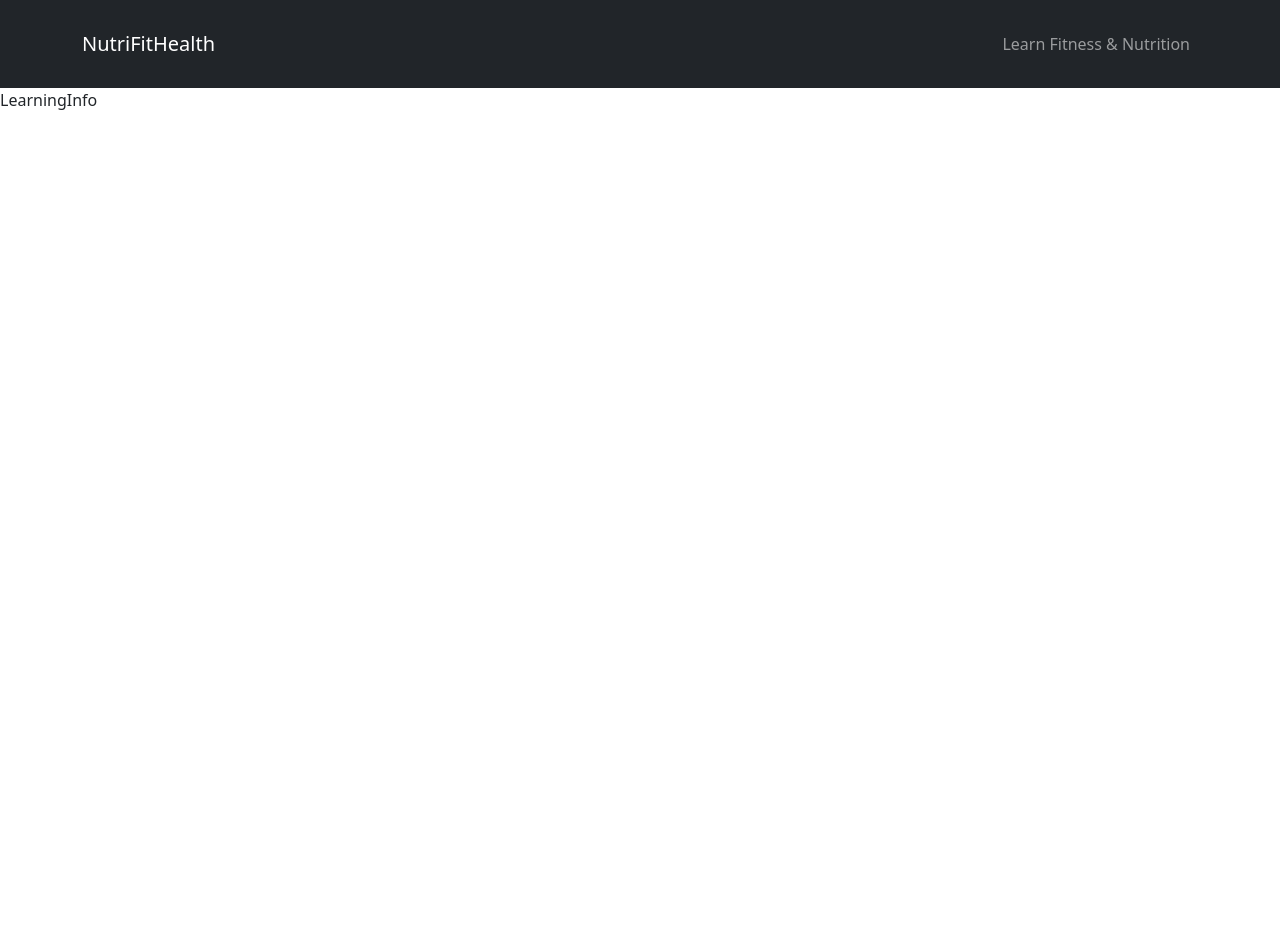
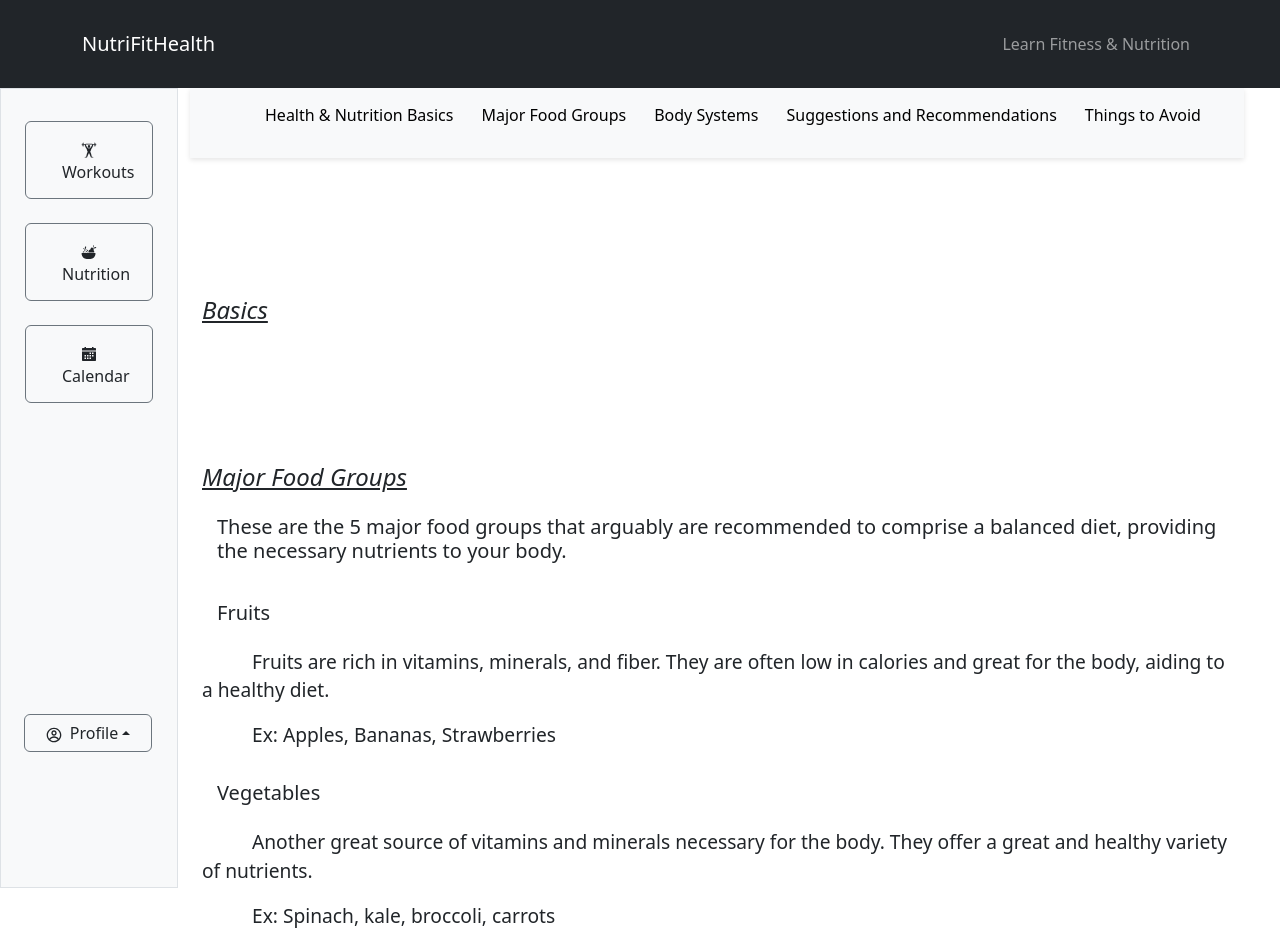
Before and after one commit to iHoopcs/CSC-490---Health-Care-Management-System, a React (Create React App) app in the folder client/: page /learning-info in a window 1280 px wide. Shown: the top 952 px of the page. Before the commit the page ends 800 px from the top, so only its background shows below. Built offline with nearby package versions, Linux system fonts and the light colour scheme.

Commit message:
Added to learning info

```diff
--- /dev/null
+++ b/client/src/pages/Learning/Learning-Info/LearningInfo.css
@@ -0,0 +1,41 @@
+ul {
+    list-style-type: none;
+    display: flex;
+    justify-content: space-evenly;
+}
+
+/*targets <li><a> inside ul*/
+ul > li a {
+    color: black;
+}
+
+ul > li a:hover {
+    color: blue;
+}
+
+div > h4 {
+    font-style: italic;
+    font-weight: lighter;
+    text-decoration: underline;
+}
+
+div > p {
+    font-size: larger;
+    text-indent: 50px;
+}
+
+div > h5 {
+    padding: 15px;
+}
+
+#sub-header {
+    background-color: #f8f9fa; /* Background color */
+    padding: 15px; /* Padding for spacing */
+    box-shadow: 0 2px 5px rgba(0, 0, 0, 0.1); /* Optional shadow */
+}
+
+.header-content {
+    padding-top: 90px;
+    margin-top: -90px;
+
+}
--- a/client/src/pages/Learning/Learning-Info/LearningInfo.js
+++ b/client/src/pages/Learning/Learning-Info/LearningInfo.js
@@ -1,7 +1,111 @@
 import React from 'react'
+import { SideBar } from '../../../components/dashboard-sidebar/SideBar'
+import './LearningInfo.css';
 
 export const LearningInfo = () => {
   return (
-    <div>LearningInfo</div>
+    <>
+      <div className='container-fluid'>
+        <div className='row w-100' style={{ height: '100vh' }}>
+          <div className='col-sm-auto'>
+              <SideBar />
+          </div>
+
+          <div className='col'>
+            {/**/}
+            <div id='sub-header' >
+              <ul>
+                <li><a href='#Basics'>Health & Nutrition Basics</a></li>
+                <li><a href='#FoodGroups'>Major Food Groups</a></li>
+                <li><a href='#BodySystems'>Body Systems</a></li>
+                <li><a href='#SuggestAndRecommend'>Suggestions and Recommendations</a></li>
+                <li><a href='#Avoid'>Things to Avoid</a></li>
+              </ul>
+            </div>
+
+            <div className='container-fluid'>
+              <div id='Basics' className='mb-5 mt-5 header-content'>
+                <h4>Basics</h4>
+              </div>
+
+              <div id='FoodGroups' className='mb-5 mt-5 header-content'>
+                <h4>Major Food Groups</h4>
+                <h5>These are the 5 major food groups that arguably are recommended to comprise a balanced diet, providing the necessary nutrients to your body.</h5>
+                <h5>Fruits</h5>
+                <p>Fruits are rich in vitamins, minerals, and fiber. They are often low in calories and great for the body, aiding to a healthy diet.</p>
+                <p>Ex: Apples, Bananas, Strawberries</p>
+
+                <h5>Vegetables</h5>
+                <p>Another great source of vitamins and minerals necessary for the body. They offer a great and healthy variety of nutrients.</p>
+                <p>Ex: Spinach, kale, broccoli, carrots</p>
+
+                <h5>Grains</h5>
+                <p>Grains are essential to offering carbohydrates to the body and fiber. </p>
+                <p>Ex: Breads, brown rice, oats</p>
+
+                <h5>Proteins</h5>
+                <p>A variety of different proteins are great and are important. Proteins are essential to building muscle and repairing tissue, as well as producing enzymes and hormones.</p>
+                <p>Ex: Meats (Chicken / pork), fish, eggs, beans, nuts</p>
+
+                <h5>Dairy</h5>
+                <p>Provides calcium which is necessary for bone health and also offer calcium and vitamin D important for the body.</p>
+                <p>Ex: Milk, yogurts, cheese</p>
+              </div>
+
+              <div id='BodySystems' className='mb-5 mt-5 header-content'>
+                <h4>Systems of the Body</h4>
+
+                <h5>The Lymphatic System</h5>
+                <p>Functions as the drainage system of the body. It carries excess fluid, proteins, fats, bacteria, and other substances away from cells; returns fluid to blood.</p>
+
+                <h5>The Respiratory System</h5>
+                <p>Mainly responsible for breathing. It also moves oxygen and carbon dioxide into and out of the bloodstream. Also helps to regulate the body's ph balance.</p>
+
+                <h5>The Integumentary System</h5>
+                <p>It is the skin system, largest and only single-organ system in the body. Protects the body from external environment and helps regulated body temperature.</p>
+
+                <h5>The Endocrine System</h5>
+                <p>It is mostly responsible for secreting hormones into the bloodstream and regulating metabolism.</p>
+
+                <h5>The Digestive System</h5>
+                <p>It is responsible for breaking down foods into nutrients for the body to use as energy growth and cell repair.</p>
+
+                <h5>The Urinary System</h5>
+                <p>This system functions by removing excess fluid and help regulate blood pressure.</p>
+
+                <h5>The Muscular System</h5>
+                <p>This system provides the framework and engine for body movement, posture, physical abilities.</p>
+
+                <h5>The Nervous System</h5>
+                <p>It is a complex network that makes it possible for different parts of the body to communicate to each other. All body processes, reactions, thoughts, and movements stem from this system.</p>
+
+                <h5>The Cardiovascular System</h5>
+                <p>Transports oxygen and nutrients to all corners of the body. It also carries away carbon dioxide and other waste products.</p>
+
+                <h5>The Reproductive System</h5>
+                <p>Produces sex hormones and gametes respective to gender. (Testes & penis in male / Ovaries, vagina, and uterus in female)</p>
+
+                <h5>The Skeletal System</h5>
+                <p>Working together with the muscular system, it supports the body and enables movement. Responsible for housing all of the bones of your internal skeleton. </p>
+
+                {/*Cite*/}
+                {/*https://med.libretexts.org/Bookshelves/Anatomy_and_Physiology/Human_Anatomy_and_Physiology_Preparatory_Course_(Liachovitzky)/05%3A_Higher_Levels_of_Complexity-_Organs_and_Systems/5.01%3A_Organs_and_Systems_of_the_Human_Organism#:~:text=They%20are%20Integumentary%20System%2C%20Skeletal,System%20(Female%20and%20Male).*/}
+                {/*https://www.verywellhealth.com/organ-system-1298691*/}
+                {/*https://training.seer.cancer.gov/anatomy/skeletal/*/}
+              </div>
+
+              <div id='SuggestAndRecommend' className='mb-5 mt-5 header-content'>
+                <h4>Suggestions & Recommendations</h4>
+              </div>
+
+              <div id='Avoid' className='mb-5 mt-5 header-content'>
+                <h4>Things to Avoid</h4>
+              </div>
+            </div>
+
+          </div>
+        </div>
+      </div>
+    </>
   )
 }
```
